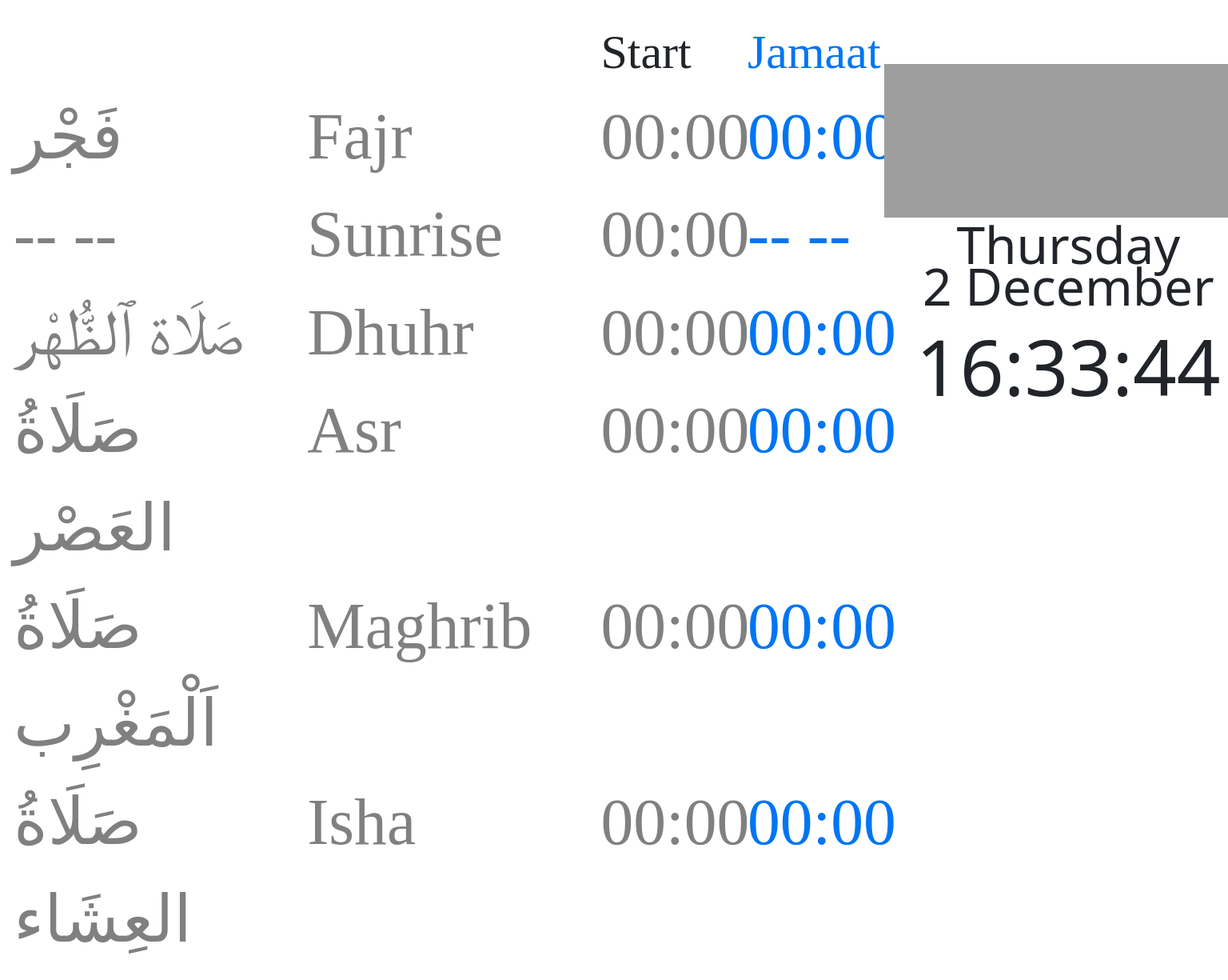
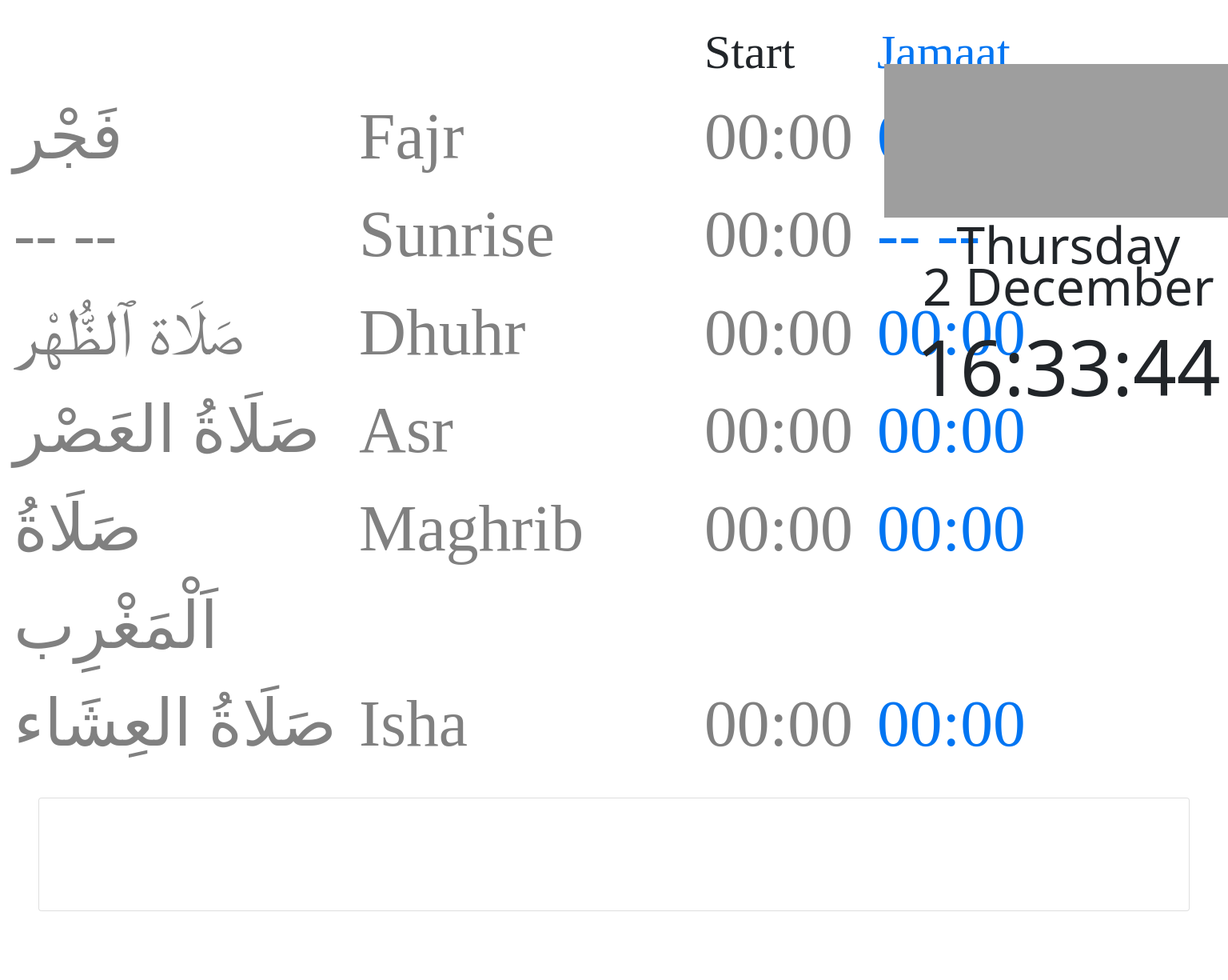
Before and after one commit to HabibAli786/my-digital-prayer-display, a React (Create React App) app: page /prayertimes in a window 1536 px wide. Shown: the top 1225 px of the page at 80% size. After the commit the page ends 1139 px from the top, so only its background shows below. Built offline with nearby package versions, Linux system fonts and the light colour scheme; no server answers.

Commit message:
css bug with 1080p display

```diff
--- a/src/components/prayerTimes/PrayerTimes.css
+++ b/src/components/prayerTimes/PrayerTimes.css
@@ -502,6 +502,33 @@
 }
 
 @media (min-width: 1400px) {
+    .row0 {
+        width: 100%;
+    }
+
+    .row1 {
+        width: 100%;
+    }
+
+    .row2 {
+        width: 100%;
+    }
+
+    .row3 {
+        width: 100%;
+    }
+
+    .row4 {
+        width: 100%;
+    }
+
+    .row5 {
+        width: 100%;
+    }
+
+    .row6 {
+        width: 100%;
+    }
     .container {
         /* margin: 20px 0px 0px 5px !important; */
         /* margin-left: 5px !important; */
```
